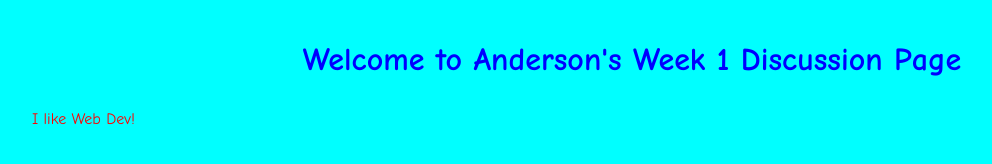
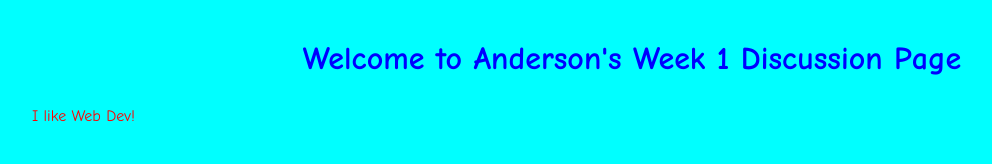
Before and after one commit to AOlson523/INF133W1, a plain HTML site: page index.html in a window 1280 px wide. Shown: the whole page, without its empty margins (8-1000 px from the left). Drawn offline with Linux system fonts and the light colour scheme.

Commit message:
changed fonts

```diff
--- a/index.css
+++ b/index.css
@@ -1,10 +1,10 @@
-body, ht, p {
+body, h1, p {
     margin: 10px;
     padding: 10px;
 }
 
 body {
-    font-family: "Comic Sans MS";
+    font-family: "Comic Sans MS", serif;
     background-color: aqua;
     color: coral;
 }
```
